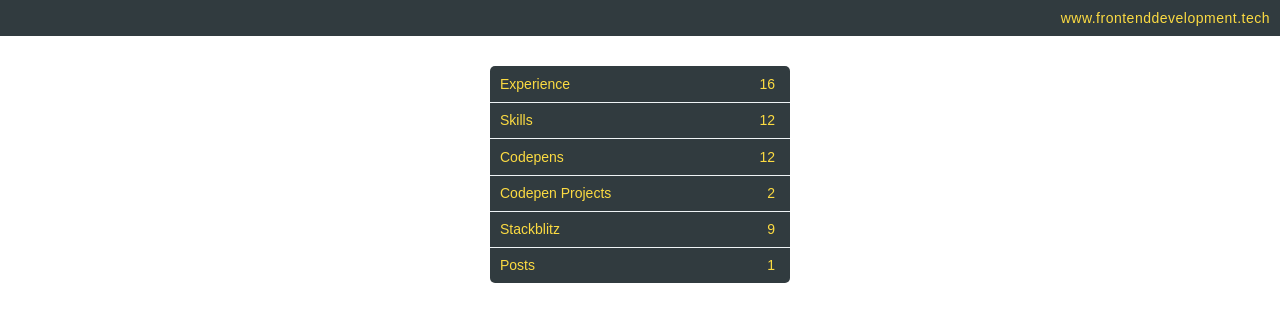
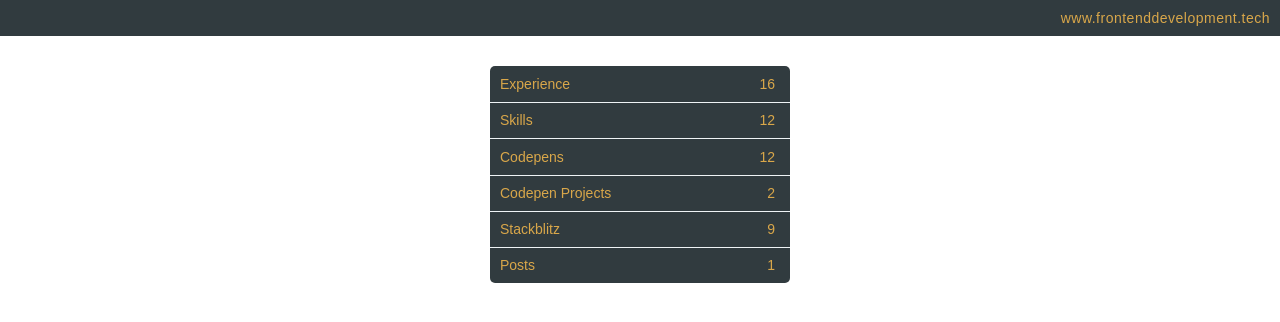
Before and after one commit to eastcoastdeveloper/Angular-Accordion-JSON, an Angular app: page / in a window 1280 px wide. Shown: the top 322 px of the page. Built offline with nearby package versions, Linux system fonts and the light colour scheme.

Commit message:
2 files modified, 1 added

```diff
--- a/src/app/app.component.scss
+++ b/src/app/app.component.scss
@@ -1,8 +1,7 @@
 $black: #313b3f;
 $blue: #25aae1;
 $white: #eff3f6;
-$yellow: #fcdb42;
-$orange: #e26e60;
+$yellow: #d9a74a;
 
 .accordion-wrapper {
   margin: 30px auto 0 auto;
--- a/src/styles.css
+++ b/src/styles.css
@@ -10,7 +10,7 @@ body {
   text-align: right;
   cursor: pointer;
   background-color: #313b3f;
-  color: #fcdb42;
+  color: #d9a74a;
   padding: 10px;
   text-decoration: none;
   margin-bottom: 15px;
```
Also changed, not shown: accordion.interface.ts (added).
